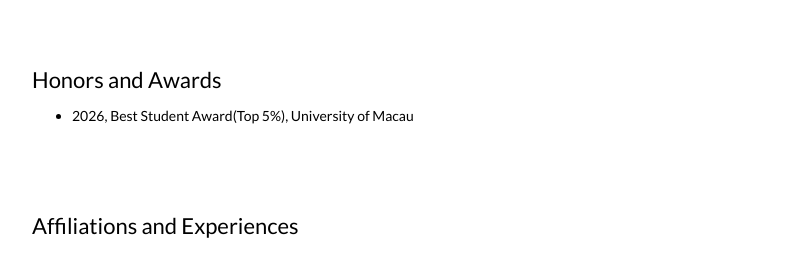
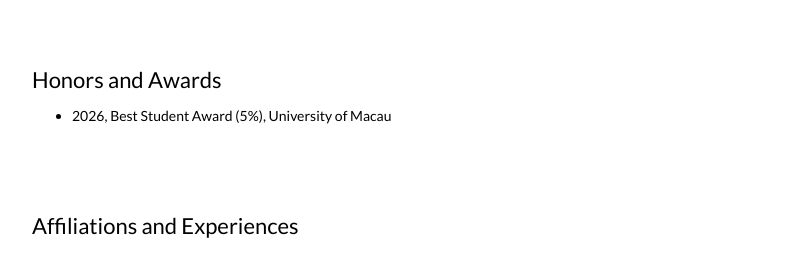
Before and after one commit to kaijieyin/kaijieyin.github.io, a Jekyll site: the page built from _posts/2026-06-18-biloc.markdown, in a window 1280 px wide. Shown: the part 1216-1491 px from the top of the page, without its empty margins (228-1028 px from the left). Built offline with Jekyll 4.4.1, drawn with Linux system fonts in a browser that asks for light colours.

Commit message:
Update default.html

```diff
--- a/_layouts/default.html
+++ b/_layouts/default.html
@@ -116,7 +116,7 @@
             <td style="padding:2.5%;width:100%;vertical-align:middle">
               <h2>Honors and Awards</h2>
               <ul>
-                <li>2026, Best Student Award(Top 5%), University of Macau</li>
+                <li>2026, Best Student Award (5%), University of Macau</li>
               </ul>
             </td>
           </tr>
```
